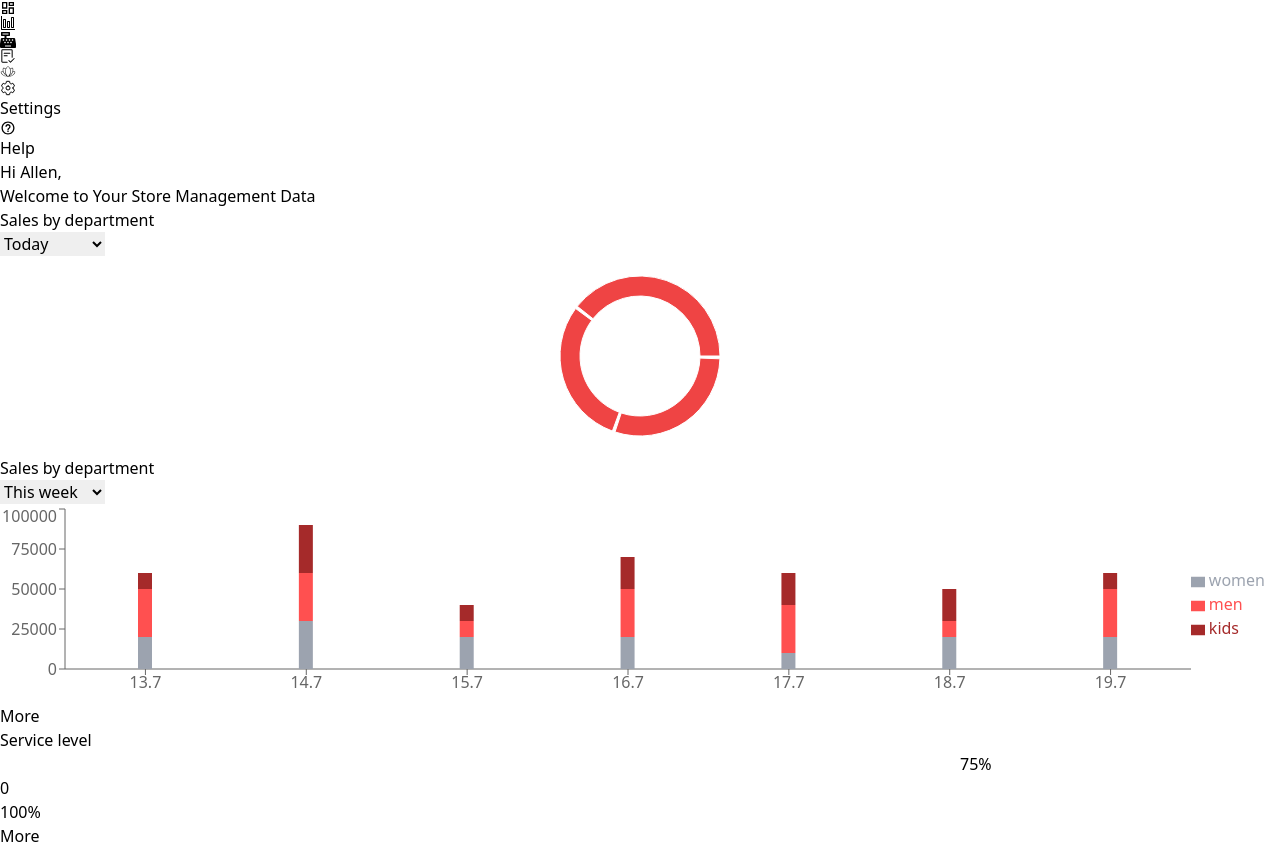
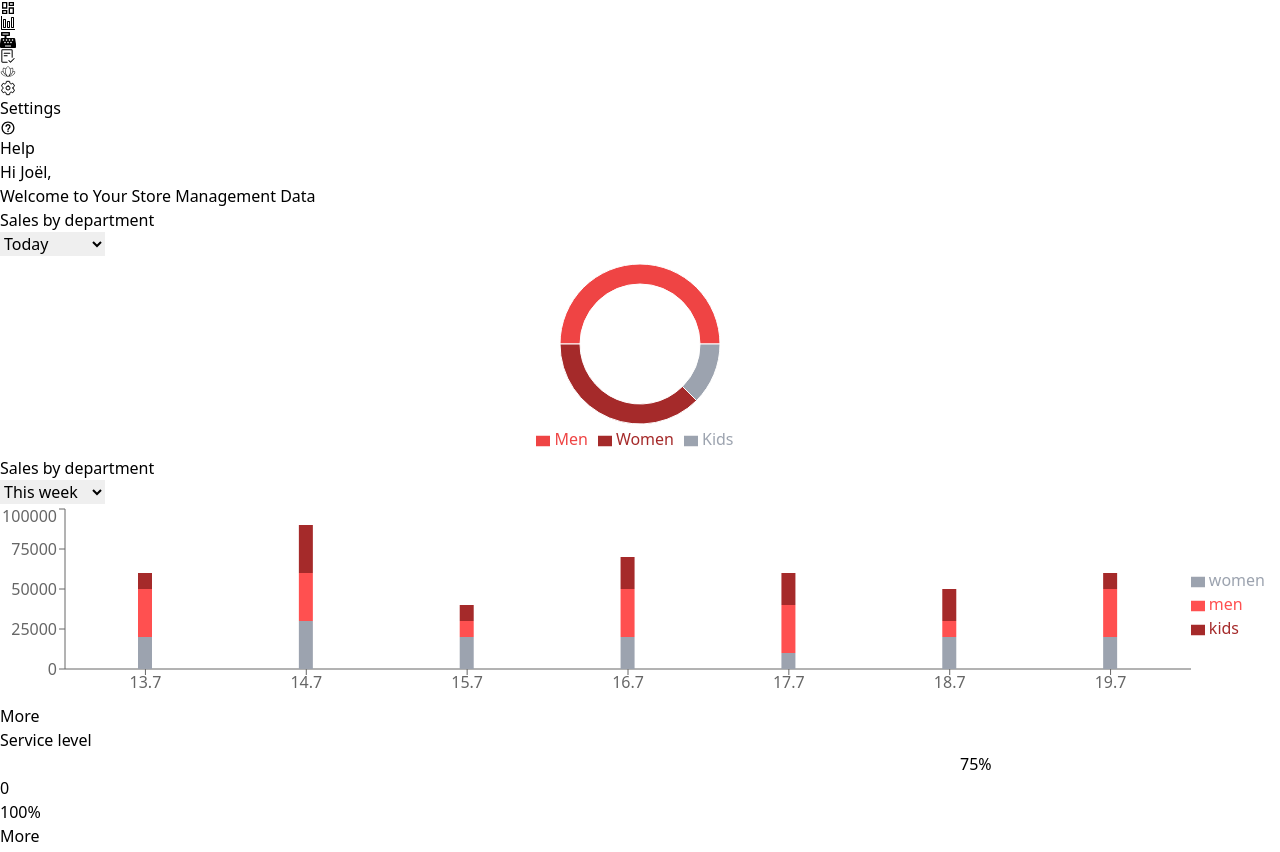
Before and after one commit to jo17-dev/hm-dashboard, a React (Vite) app: page /admin/dashboard in a window 1280 px wide. Shown: the part 541-1393 px from the top of the page. Built offline with nearby package versions, Linux system fonts and the light colour scheme.

Commit message:
finished the last graph

```diff
--- a/src/components/CircularGraph.tsx
+++ b/src/components/CircularGraph.tsx
@@ -1,15 +1,28 @@
-import { PieChart, ResponsiveContainer, Pie, Tooltip } from "recharts";
+import { PieChart, ResponsiveContainer, Pie, Tooltip, Legend } from "recharts";
 import Header from "./Header";
 
 const datas = [
-    { name: 'Men', value: 400, color: "green" },
-    { name: 'Women', value: 300, color: "red" },
-    { name: 'Kids', value: 300, color: "blue" }
-  ];
+    { name: 'Men', value: 400},
+    { name: 'Women', value: 300},
+    { name: 'Kids', value: 100}
+];
 
 const red400 = "rgb(239 68 68)";
 
+const colors: any = {
+    'Kids': 'rgb(156 163 175)',
+    'Women': "brown",
+    'Men': red400
+}
+
+let totalOfSales =0;
+
+datas.map((item)=>{
+    totalOfSales += item.value
+});
+
 const   CircularGraph = (props :  any)=>{
+    let startAngle = 0, endAngle = 0;
     return(
         <div className={props.containerClass || " "}>
             <Header
@@ -23,16 +36,29 @@ const   CircularGraph = (props :  any)=>{
                 ]}
             />
             <ResponsiveContainer width={ props?.width || '100%'} height={props?.height || 200}>
-                <PieChart width={400} height={400} >
-                    <Pie
-                        data={datas}
-                        dataKey="value"
-                        innerRadius={60}
-                        outerRadius={80}
-                        fill={red400}
-                        paddingAngle={2}
-                     />
+                <PieChart width={400} height={400} barGap={0} >
+                     {
+                        datas.map((item, index)=>{
+                            startAngle = index == 0 ? 0 : endAngle;
+                            endAngle = startAngle+item.value*360/totalOfSales;
+                            const section = (
+                            <Pie
+                            key={index}
+                            data={[item]}
+                            dataKey={"value"}
+                            innerRadius={60}
+                            outerRadius={80}
+                            startAngle={startAngle}
+                            endAngle={endAngle}
+                            fill={colors[item.name]}
+                            paddingAngle={4}
+                            />);
+
+                            return section;
+                        })
+                     }
                      <Tooltip />
+                     <Legend />
                 </PieChart>
             </ResponsiveContainer>
         </div>
--- a/src/components/Filter.tsx
+++ b/src/components/Filter.tsx
@@ -21,7 +21,7 @@ const Filter = ()=>{
                     <option value="12-02-2024">30</option>
                 </select>
             </div>
-            <input type="text" placeholder="search" className="border-b border-gray-400 ml-4 w-50" />
+            <input type="text" placeholder="search" className="border-b border-gray-400 ml-4 w-50 focus:outline-none focus:border-red-500" />
             <div className="flex flex-row mx-auto items-center">
                 <IoFilterSharp className="ml-2 w-6 h-6" />
                 <p className="ml-2">More Filters</p>
--- a/src/components/Header.tsx
+++ b/src/components/Header.tsx
@@ -21,7 +21,7 @@ const Header = (props: any)=>{
                 {options}
             </select>
         }
-        { props?.placeholder && <input type="text" placeholder={props?.placeholder} className={"mx-2" + props?.inputClass} />}
+        { props?.placeholder && <input type="text" placeholder={props?.placeholder} className={"mx-2 " + props?.inputClass + " focus:outline-none focus:border-b focus:border-red-500"} />}
         </div>
     </header>
     )
--- a/src/components/Navbar.tsx
+++ b/src/components/Navbar.tsx
@@ -6,10 +6,7 @@ const Navbar =(props: any)=>{
         <div className={"flex flex-row pt-2 w-full " + props?.className}>
             <img src="/src/assets/logo.png" className="w-14 h-14 ml-8" />
             <MdNotificationAdd className="text-red-400 w-6 h-6 ml-8 mt-auto mb-2 cursor-pointer"/>
-            <input type="text" name="search" placeholder={"Search something"} className="rounded-xl border border-black h-8 px-2 mt-auto mb-2 mx-auto self-auto" />
-            {/* <div className="w-full border border-red-500 flex flex-col justify-center">
-            <input type="text" name="search" placeholder={"Search something"} className="rounded-xl border border-black m-0 ml-auto" />
-            </div> */}
+            <input type="text" name="search" placeholder={"Search something"} className="rounded-xl border border-black h-8 px-2 mt-auto mb-2 mx-auto self-auto focus:outline-none focus:border-red-500" />
         </div>
         </>
     );
--- a/src/components/Table.tsx
+++ b/src/components/Table.tsx
@@ -80,18 +80,6 @@ const Table = (props: any)=>{
                     <td>16</td>
                     <td className="w-16"> <Button /> </td>
                 </tr>
-                <tr>
-                    <td> <input type="checkbox" name="" id="" /></td>
-                    <td> <Avatar className="border-none" /> </td>
-                    <td>90C0362</td>
-                    <td> Yellow Helmet </td>
-                    <td>5</td>
-                    <td className="text-blue-500 underlined">122</td>
-                    <td>4</td>
-                    <td>125</td>
-                    <td>16</td>
-                    <td className="w-16"> <Button /> </td>
-                </tr>
             </tbody>
         </table>
     )
--- a/src/pages/admin/StoreData.tsx
+++ b/src/pages/admin/StoreData.tsx
@@ -11,10 +11,10 @@ const StoreData = ()=>{
     return(
         <div className="">
             <Navbar for="admin" className="w-full" />
-            <div className="flex flex-row">
-                <Leftnavbar className="flex-auto w-1/12" curentPage="/admin/dashboard"/>
+            <div className="flex flex-row justify-between">
+                <Leftnavbar curentPage="/admin/dashboard"/>
                 <div className=" w-7/12 pt-6 pl-6 h-total overflow-y-scroll pb-10">
-                    <h1 className="text-3xl center font-bold">Hi Allen, </h1>
+                    <h1 className="text-3xl center font-bold">Hi Joël, </h1>
                     <p> Welcome to Your Store Management Data </p>
                     <div className="flex flex-row mt-4">
                         <div className="w-2/6">
```
Also changed, not shown: src/containers/Lowinventory.tsx (+0 -12 lines).
